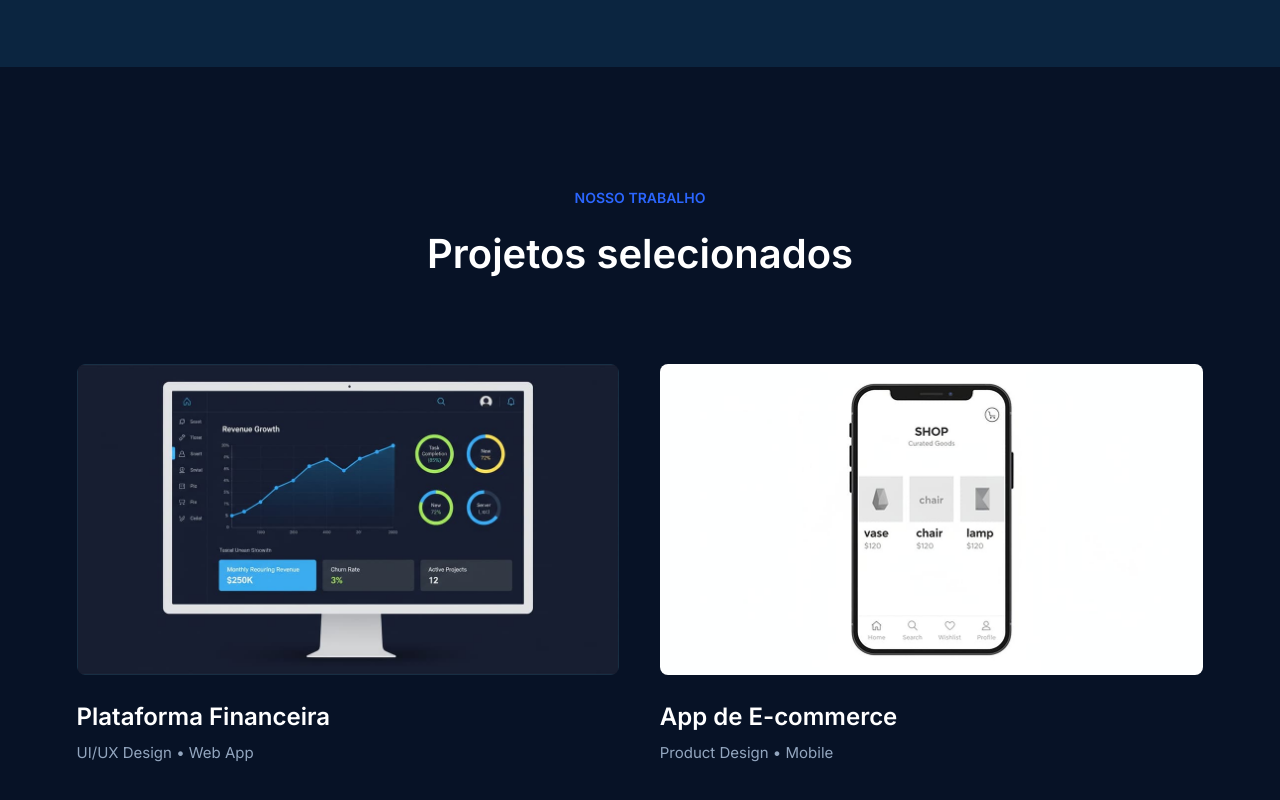
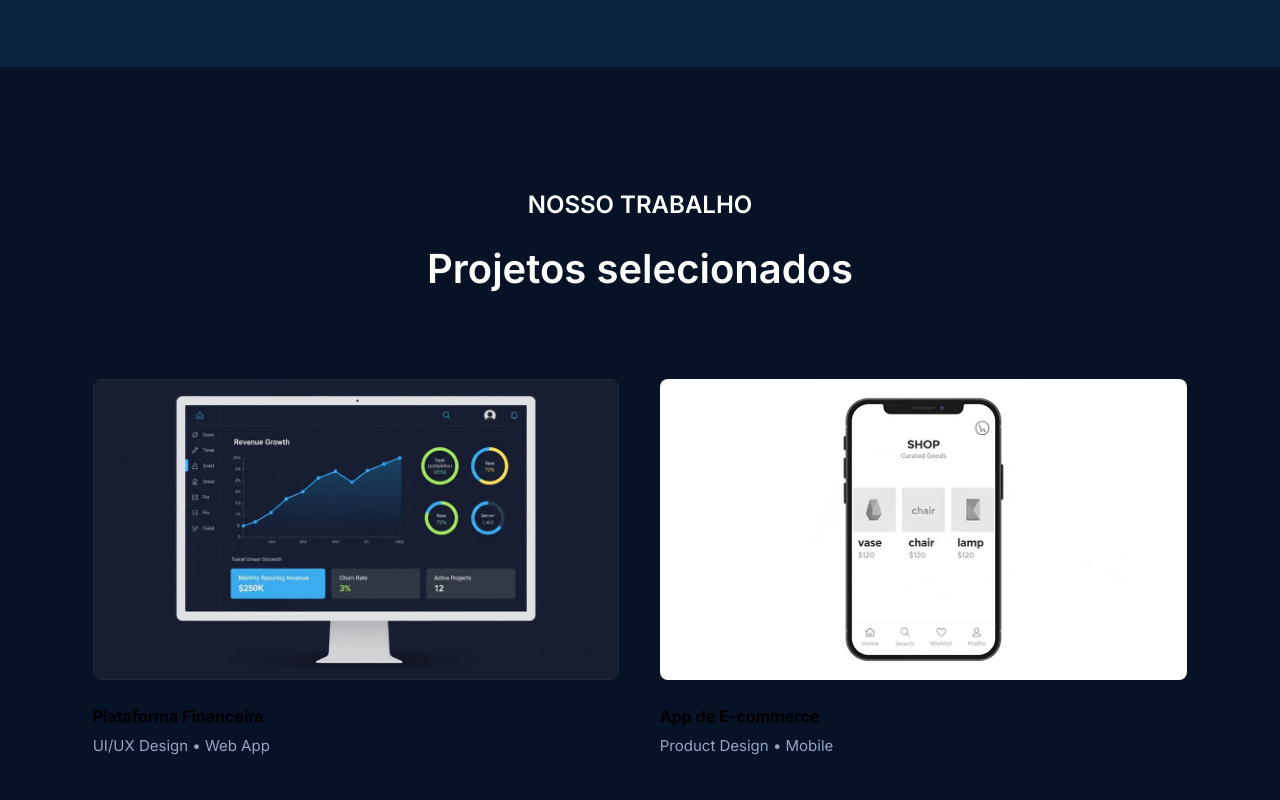
Before and after one commit to ricardo-trindade/rebranding, a React (Vite) app: page / in a window 1280 px wide. Shown: the part 1270-2070 px from the top of the page. Built offline with nearby package versions, Linux system fonts and the light colour scheme.

Commit message:
atualizando estilo global

```diff
--- a/src/global.css
+++ b/src/global.css
@@ -36,16 +36,17 @@ h2 {
 }
 
 h3 {
+    font-size: 24px;
+    font-weight: 600;
+    color: var(--neutral-100);
+}
+F
+h4 {
     font-size: 14px;
     font-weight: 600;
     color: var(--tertiary-color);
 }
 
-h4 {
-    font-size: 24px;
-    font-weight: 600;
-    color: var(--neutral-100);
-}
 
 
 #root {
```
